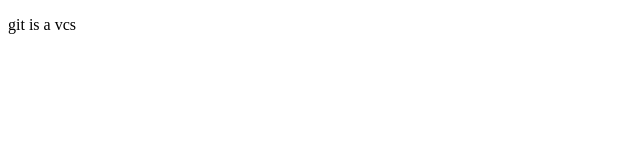
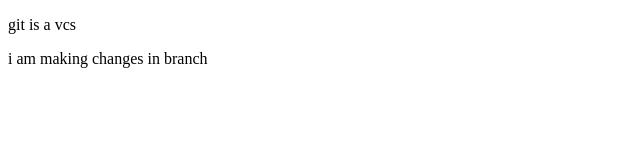
Before and after one commit to PrasadJambukar/firsttest, a plain HTML site: page index.html in a window 1280 px wide. Shown: the whole page, without its empty margins (0-640 px from the left). Drawn offline with Linux system fonts and the light colour scheme.

Commit message:
Implement feature X

```diff
--- a/index.html
+++ b/index.html
@@ -7,5 +7,6 @@
 </head>
 <body>
     <p>git is a vcs</p>
+    <p>i am making changes in branch</p>
 </body>
 </html>
```
